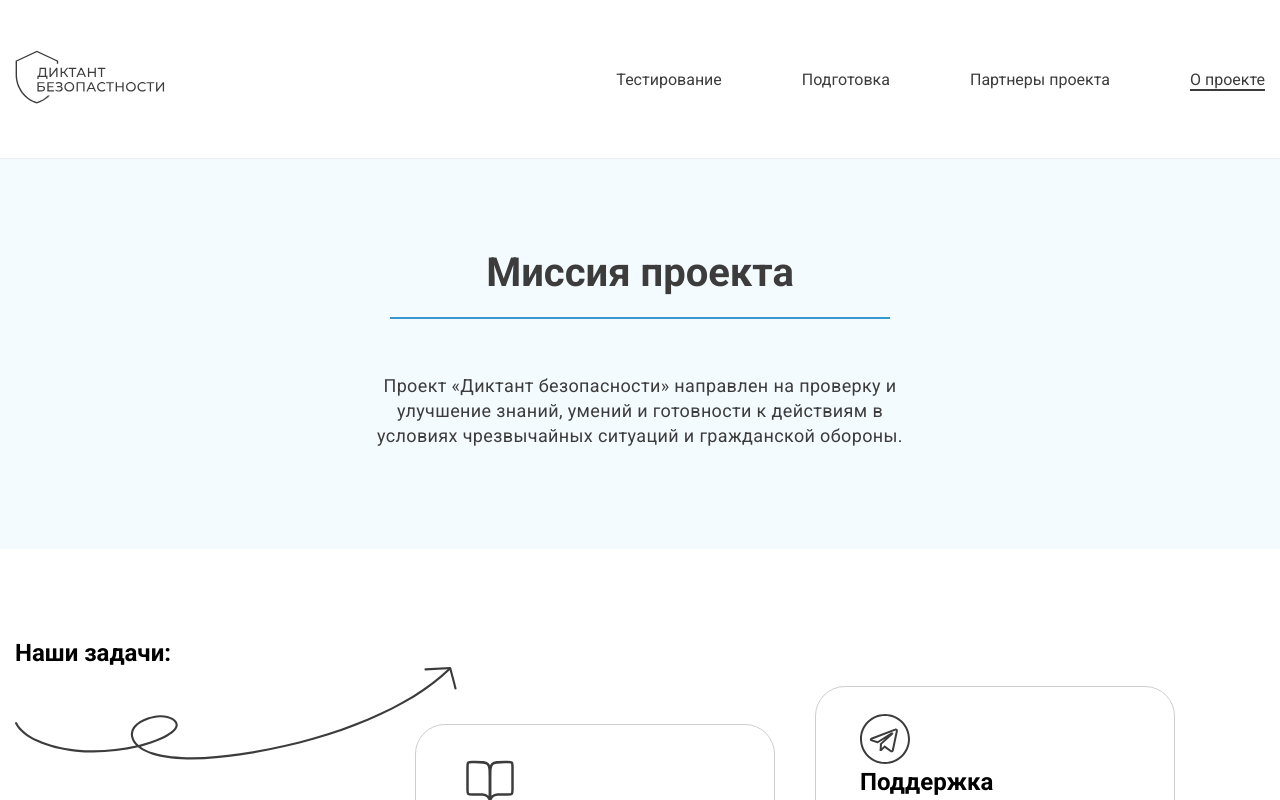
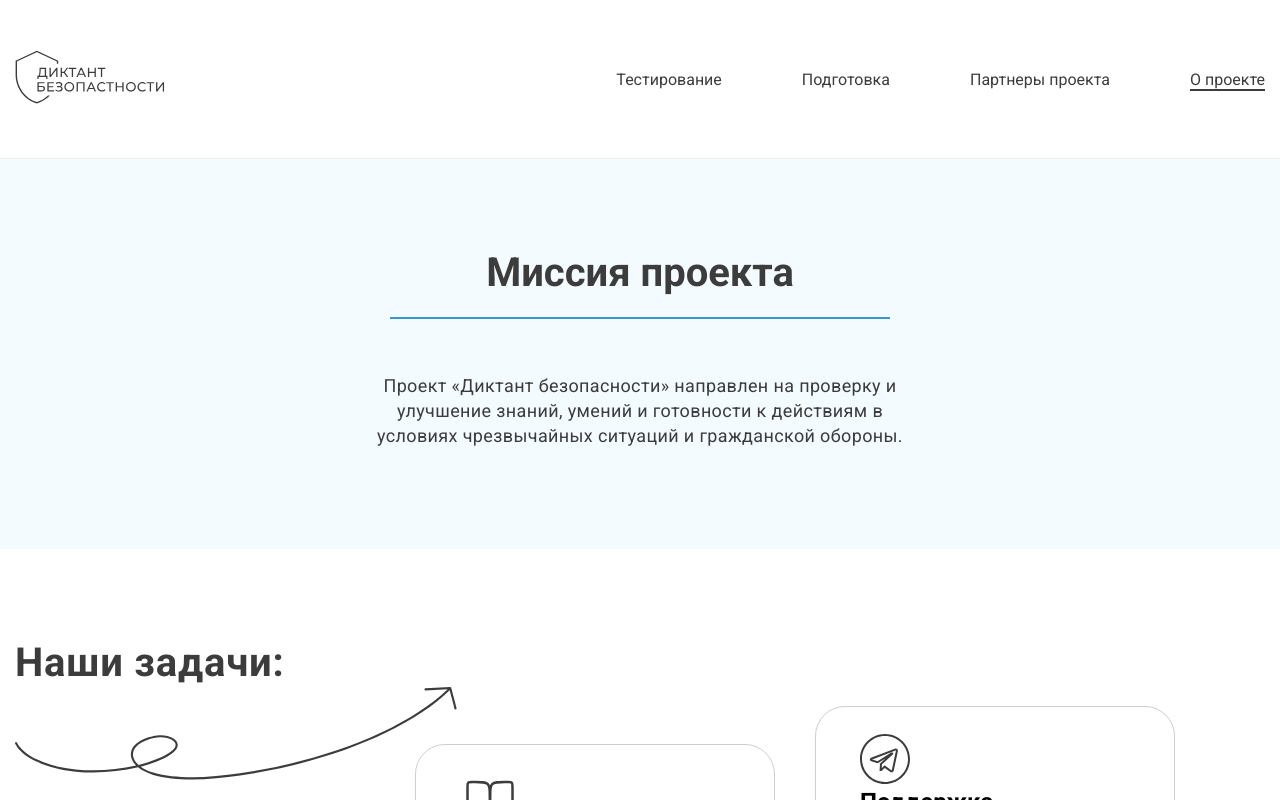
Before and after one commit to mishagukasyan/safety_dictate, a React app: page /about_project in a window 1280 px wide. Shown: the top 800 px of the page. Built offline with nearby package versions, Linux system fonts and the light colour scheme.

Commit message:
fixed problem. add styled

```diff
--- a/src/layout/aboutProject/AboutTheProject.tsx
+++ b/src/layout/aboutProject/AboutTheProject.tsx
@@ -38,6 +38,7 @@ const TextContainer = styled.div`
     font-size: 40px;
     font-weight: 600;
     line-height: 120%;
+
     padding: 90px 0 20px 0;
   }
   h3 {
--- a/src/layout/aboutProject/task/Tasks.tsx
+++ b/src/layout/aboutProject/task/Tasks.tsx
@@ -7,7 +7,7 @@ import { TaskDescriptions } from "./TaskDescription";
 export const Tasks = () => {
   return (
     <StyledTask>
-      <h2>Наши задачи:</h2>
+      <StyledTaskText>Наши задачи:</StyledTaskText>
       <ArrowTasksIcon />
       <TaskDescriptions />
     </StyledTask>
@@ -17,3 +17,11 @@ export const Tasks = () => {
 const StyledTask = styled.div`
   margin-top: 90px;
 `;
+
+const StyledTaskText = styled.h2`
+  color: #3c3c3c;
+  font-size: 40px;
+  font-weight: 600;
+  line-height: 120%;
+  letter-spacing: 0.8px;
+`;
--- a/src/layout/main/Main.tsx
+++ b/src/layout/main/Main.tsx
@@ -17,7 +17,7 @@ const Slide = (props: SlidePropsType) => {
       <ContentContainer>
         <h1>{props.text}</h1>
         <StyledButton>
-          <a href="/testpage">Начать тест</a>{" "}
+          <a href="/testing">Начать тест</a>{" "}
         </StyledButton>
       </ContentContainer>
     </ImageContainer>
```
Also changed, not shown: src/layout/result/Result.tsx (added, +18 -0 lines).
